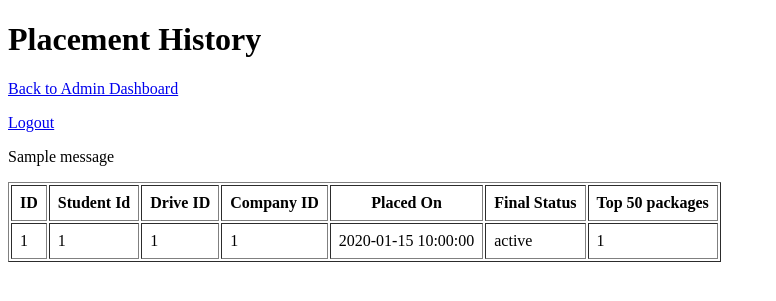
After one commit to 24f3003156/CareerSync, a Flask app: page /admin/placements in a window 1280 px wide. The commit adds this page. Shown: the top 301 px of the page, without its empty margins (0-776 px from the left). Run offline with Flask 3, Linux system fonts and the light colour scheme; a user stored in the database is signed in; tables that the repository leaves empty hold one stand-in row (values such as "Sample post"); one stand-in notice (Sample message) is shown.

Commit message:
Milestone-PPA Admin-Dashboard-Management

```diff
--- a/app.py
+++ b/app.py
@@ -1,6 +1,6 @@
 from flask import Flask, render_template, request, redirect, url_for, flash, session
 from werkzeug.security import generate_password_hash, check_password_hash
-from models import db, Admin, Company, Student, PlacementDrive, Application
+from models import db, Admin, Company, Student, PlacementDrive, Application, Placement
 
 app = Flask(__name__)
 app.config["SQLALCHEMY_DATABASE_URI"] = "sqlite:///placement_portal.db"
@@ -160,6 +160,22 @@ def register_student():
 
     return render_template("register_student.html")
 
+@app.route("/admin/applications")
+def admin_applications():
+    if not admin_logged_in():
+        flash("Unauthorized access.")
+        return redirect(url_for("login"))
+    applications = Application.query.all()
+    return render_template("admin_applications.html", applications = applications)
+
+@app.route("/admin/placements")
+def admin_placements():
+    if not admin_logged_in():
+        flash("Unauthorized access.")
+        return redirect(url_for("login"))
+    placements = Placement.query.all()
+    return render_template("admin_placements.html", placements = placements)
+
 @app.route("/admin/dashboard")
 def admin_dashboard():
     if not admin_logged_in():
--- a/templates/admin_dashboard.html
+++ b/templates/admin_dashboard.html
@@ -16,6 +16,8 @@
     <p><a href="{{ url_for('admin_companies')}}">Manage Companies</a></p>
     <p><a href="{{ url_for('admin_drives')}}">Manage Placement Drives</a></p>
     <p><a href="{{ url_for('admin_students')}}">Manage Students</a></p>
+    <p><a href="{{ url_for('admin_applications')}}">View Applications</a></p>
+    <p><a href="{{ url_for('admin_placements')}}">View Placement History</a></p>
 
     <a href="{{ url_for('logout')}}">Logout</a>
 
--- /dev/null
+++ b/templates/admin_placements.html
@@ -0,0 +1,45 @@
+<!DOCTYPE html>
+<html lang="en">
+<head>
+    <meta charset="UTF-8">
+    <meta name="viewport" content="width=device-width, initial-scale=1.0">
+    <title>Placement History</title>
+</head>
+<body>
+    <h1>Placement History</h1>
+    <p><a href="{{ url_for('admin_dashboard') }}">Back to Admin Dashboard</a></p>
+    <p><a href="{{ url_for('logout') }}">Logout</a></p>
+
+    {% with messages = get_flashed_messages() %}
+        {% if messages %}
+            {% for message in messages %}
+                <p>{{ message }}</p>
+            {% endfor %}
+        {% endif %}
+    {% endwith %}
+
+    <table border="1" cellpadding="8">
+        <tr>
+            <th>ID</th>
+            <th>Student Id</th>
+            <th>Drive ID</th>
+            <th>Company ID</th>
+            <th>Placed On</th>
+            <th>Final Status</th>
+            <th>Top 50 packages</th>
+        </tr>
+
+        {% for placement in placements %}
+        <tr>
+            <td>{{ placement.id }}</td>
+            <td>{{ placement.student_id }}</td>
+            <td>{{ placement.drive_id }}</td>
+            <td>{{ placement.company_id }}</td>
+            <td>{{ placement.placed_on }}</td>
+            <td>{{ placement.final_status }}</td>
+            <td>{{ placement.top_50_packages }}</td>
+        </tr>
+        {% endfor %}
+    </table>
+</body>
+</html>
```
Also changed, not shown: templates/admin_applications.html (added, +43 -0 lines).
